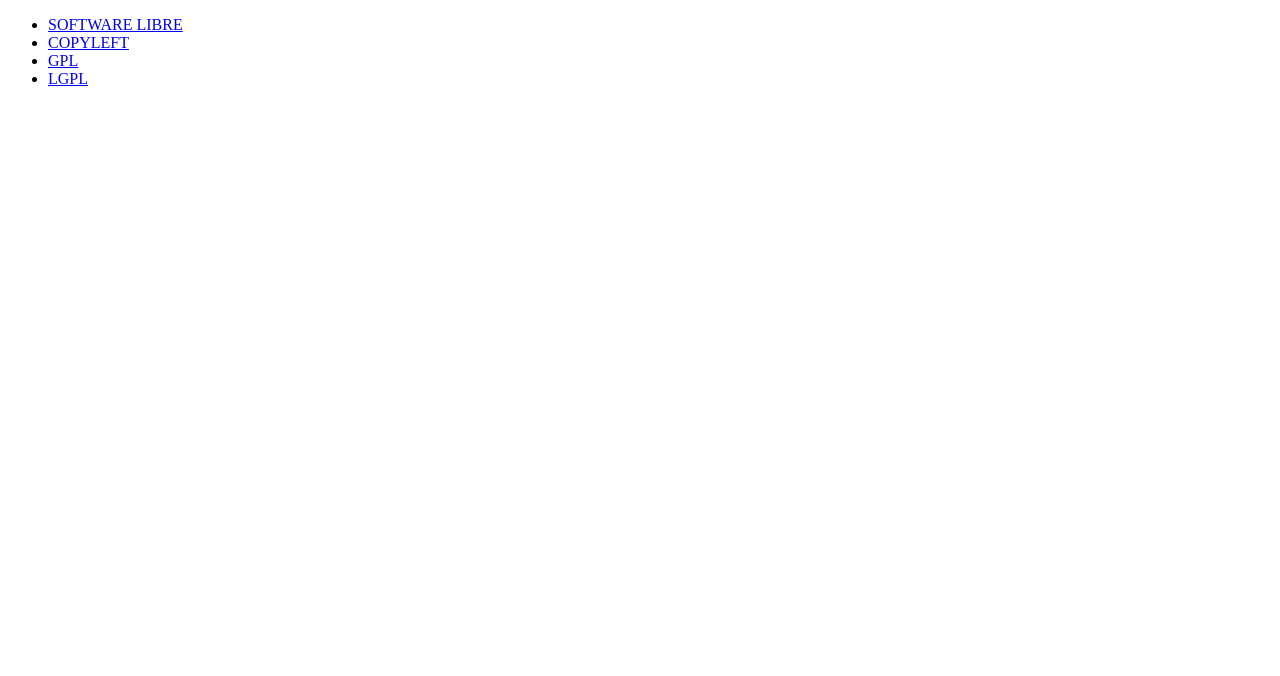
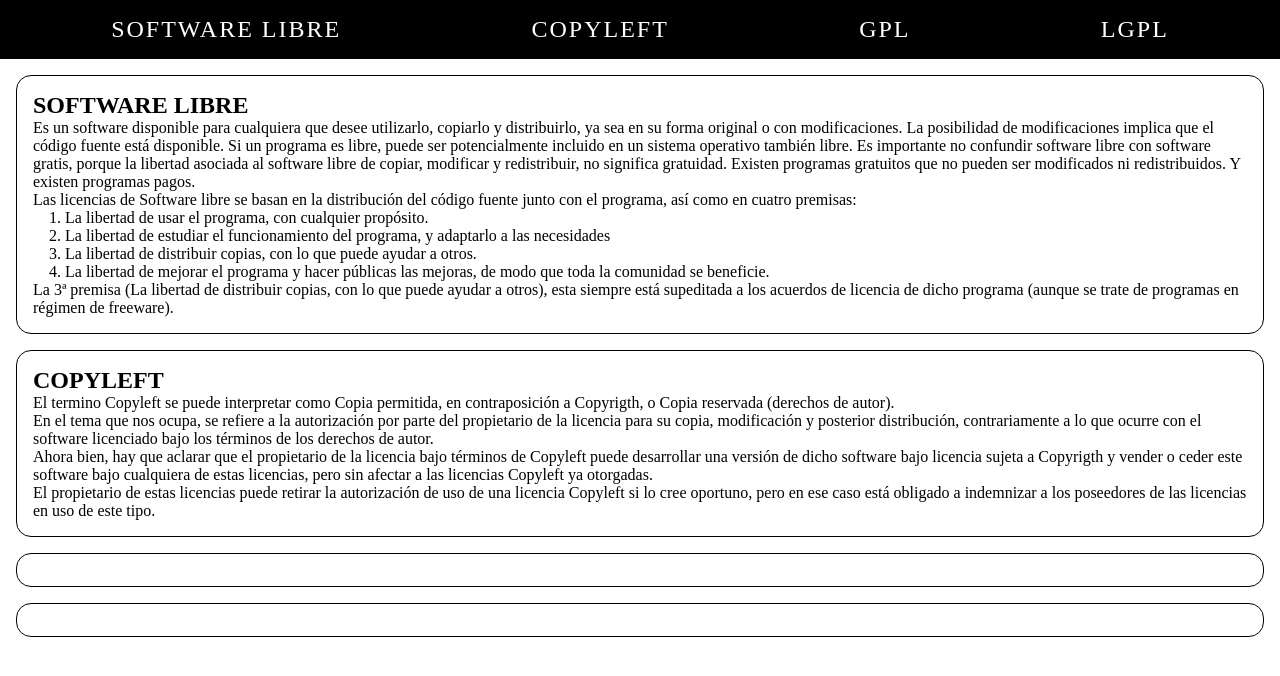
Before and after one commit to a21lofese/PracticaDIW-Licencias, a plain HTML site: page index.html in a window 1280 px wide. Drawn offline with Linux system fonts and the light colour scheme.

Commit message:
Primera Parte

```diff
--- a/css/style.css
+++ b/css/style.css
@@ -0,0 +1,38 @@
+* {
+  margin: 0;
+  padding: 0;
+}
+
+nav {
+  background-color: black;
+  padding: 2vh;
+}
+
+ul {
+  display: flex;
+  flex-direction: row;
+  justify-content: space-around;
+}
+
+a {
+  text-decoration: none;
+  color: white;
+  letter-spacing: 2px;
+  font-size: 1.5rem;
+}
+
+a:hover {
+  text-decoration: underline;
+}
+
+section {
+  height: auto;
+  border: 1px solid black;
+  margin: 2vh;
+  padding: 2vh;
+  border-radius: 15px;
+}
+
+ol {
+  margin-left: 4vh;
+}
--- a/index.html
+++ b/index.html
@@ -1,5 +1,6 @@
 <!DOCTYPE html>
 <html lang="es">
+
 <head>
   <meta charset="UTF-8">
   <meta http-equiv="X-UA-Compatible" content="IE=edge">
@@ -7,25 +8,53 @@
   <link rel="stylesheet" href="css/style.css">
   <title>Licencias</title>
 </head>
+
 <body>
   <header>
     <nav>
       <ul>
-        <li><a href="#">SOFTWARE LIBRE</a></li>
-        <li><a href="#">COPYLEFT</a></li>
+        <li><a href="#software-libre">SOFTWARE LIBRE</a></li>
+        <li><a href="#copyleft">COPYLEFT</a></li>
         <li><a href="#">GPL</a></li>
         <li><a href="#">LGPL</a></li>
       </ul>
     </nav>
   </header>
   <main>
-    <section>
-      <h1></h1>
-      <p></p>
+    <section id="software-libre">
+      <h1>SOFTWARE LIBRE</h1>
+      <p>Es un software disponible para cualquiera que desee utilizarlo, copiarlo y distribuirlo, ya sea en su forma
+        original o con modificaciones. La posibilidad de modificaciones implica que el código fuente está disponible. Si
+        un programa es libre, puede ser potencialmente incluido en un sistema operativo también libre. Es importante no
+        confundir software libre con software gratis, porque la libertad asociada al software libre de copiar, modificar
+        y redistribuir, no significa gratuidad. Existen programas gratuitos que no pueden ser modificados ni
+        redistribuidos. Y existen programas pagos.
+      </p>
+      <p>Las licencias de Software libre se basan en la distribución del código fuente junto con el programa, así como
+        en cuatro premisas: </p>
+      <ol>
+        <li>La libertad de usar el programa, con cualquier propósito.</li>
+        <li>La libertad de estudiar el funcionamiento del programa, y adaptarlo a las necesidades</li>
+        <li>La libertad de distribuir copias, con lo que puede ayudar a otros.</li>
+        <li>La libertad de mejorar el programa y hacer públicas las mejoras, de modo que toda la comunidad se beneficie.
+        </li>
+      </ol>
+      <p>La 3ª premisa (La libertad de distribuir copias, con lo que puede ayudar a otros),
+        esta siempre está supeditada a los acuerdos de licencia de dicho programa (aunque se
+        trate de programas en régimen de freeware).</p>
     </section>
-    <section>
-      <h1></h1>
-      <p></p>
+    <section id="copyleft">
+      <h1>COPYLEFT</h1>
+      <p>El termino Copyleft se puede interpretar como Copia permitida, en contraposición a Copyrigth, o Copia reservada
+        (derechos de autor).</p>
+      <p>En el tema que nos ocupa, se refiere a la autorización por parte del propietario de la licencia para su copia,
+        modificación y posterior distribución, contrariamente a lo que ocurre con el software licenciado bajo los
+        términos de los derechos de autor.</p>
+      <p>Ahora bien, hay que aclarar que el propietario de la licencia bajo términos de Copyleft puede desarrollar una
+        versión de dicho software bajo licencia sujeta a Copyrigth y vender o ceder este software bajo cualquiera de
+        estas licencias, pero sin afectar a las licencias Copyleft ya otorgadas.</p>
+      <p>El propietario de estas licencias puede retirar la autorización de uso de una licencia Copyleft si lo cree
+        oportuno, pero en ese caso está obligado a indemnizar a los poseedores de las licencias en uso de este tipo.</p>
     </section>
     <section>
       <h1></h1>
@@ -37,4 +66,5 @@
     </section>
   </main>
 </body>
+
 </html>
```
